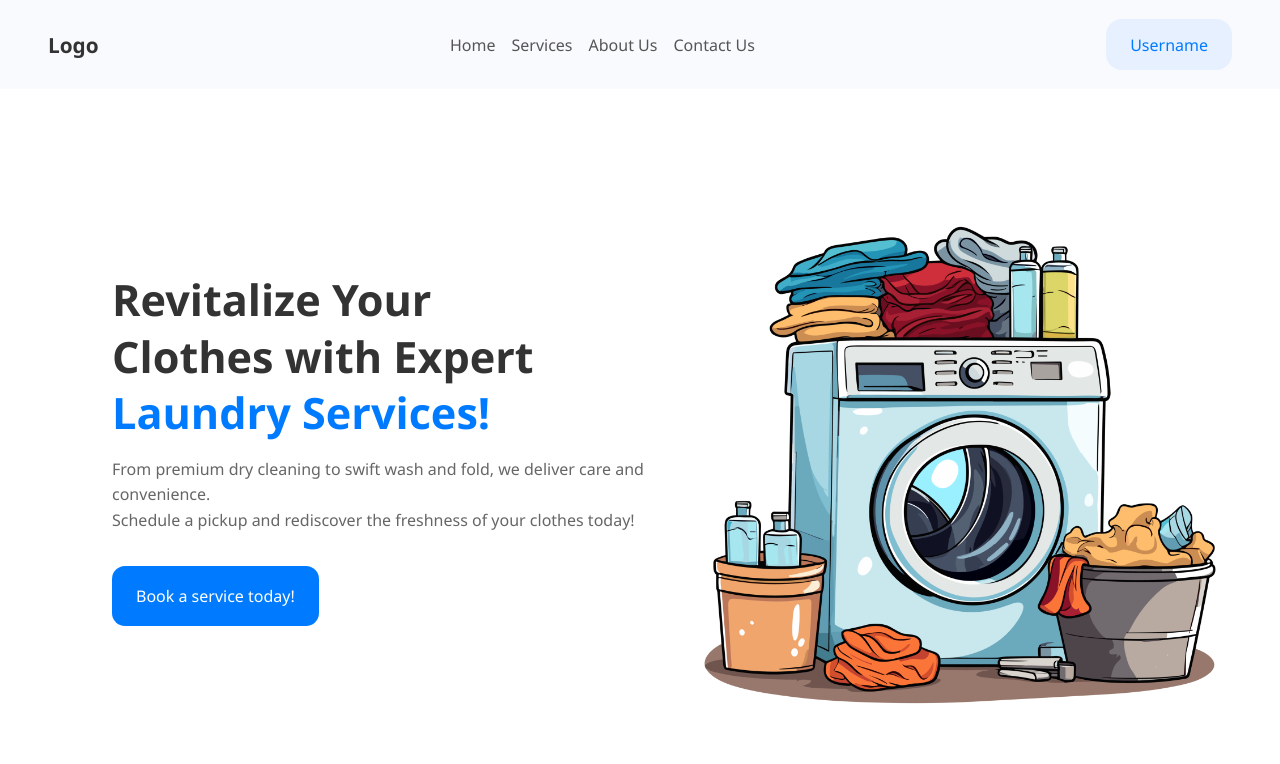
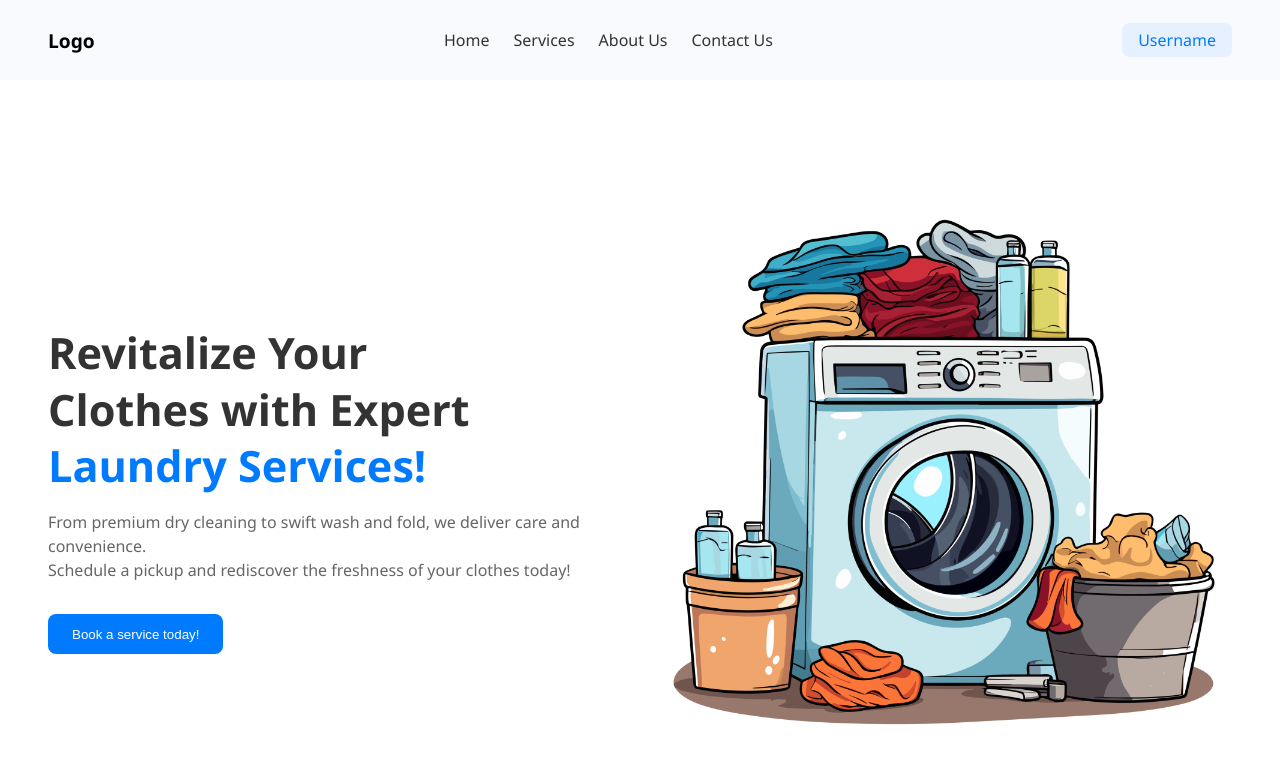
Before and after one commit to m-siddhi/laundry-services, a plain HTML site: page index.html in a window 1280 px wide. Drawn offline with Linux system fonts and the light colour scheme.

Commit message:
Remove scrollbars and fit page to viewport

```diff
--- a/style.css
+++ b/style.css
@@ -1,76 +1,63 @@
-* {
+html,
+body {
+    height: 100vh;
     margin: 0;
     padding: 0;
-    box-sizing: border-box;
+    overflow: hidden;
     font-family: "Segoe UI", sans-serif;
-}
-
-body {
-    background-color: #ffffff;
+    background-color: #fff;
 }
 
 .navbar {
+    height: 80px;
     display: flex;
-    flex-wrap: wrap;
     justify-content: space-between;
     align-items: center;
-    padding: 1.2rem 3rem;
+    padding: 0 3rem;
     background-color: #f9fafe;
 }
 
 .logo {
-    font-size: 1.3rem;
     font-weight: bold;
-    color: #333;
+    font-size: 1.2rem;
 }
 
 .nav-links {
     display: flex;
-    flex-wrap: wrap;
-    gap: 1rem;
+    gap: 1.5rem;
 }
 
 .nav-links a {
     text-decoration: none;
-    color: #555;
+    color: #333;
     font-weight: 500;
-    transition: color 0.3s;
-}
-
-.nav-links a:hover {
-    color: #007bff;
 }
 
 .user {
-    padding: 0.9rem 1.5rem;
+    padding: 0.4rem 1rem;
     background-color: #e6f0ff;
     color: #007bff;
-    border-radius: 16px;
-    font-weight: 500;
+    border-radius: 8px;
 }
 
-/* Hero Section */
+/* Hero section (full viewport - navbar height) */
 .hero {
     display: flex;
-    flex-wrap: wrap;
-    height: calc(100vh - 80px);
+    height: calc(100vh - 80px); /* 80px navbar */
     padding: 2rem 3rem;
     align-items: center;
     justify-content: space-between;
-    background-color: #ffffff;
 }
 
 .hero-left {
     flex: 1;
-    min-width: 300px;
     padding-right: 2rem;
-    padding-left: 4rem;
 }
 
 .hero-left h1 {
     font-size: 2.7rem;
+    line-height: 1.3;
     color: #333;
-    line-height: 1.3;
     margin-bottom: 1rem;
 }
 
@@ -82,46 +69,36 @@ body {
     font-size: 1rem;
     color: #666;
     margin-bottom: 2rem;
-    line-height: 1.6;
+    line-height: 1.5;
 }
 
 .hero-left button {
-    padding: 1.2rem 1.5rem;
+    padding: 0.8rem 1.5rem;
     background-color: #007bff;
     border: none;
     color: #fff;
-    font-size: 1rem;
-    border-radius: 13px;
+    border-radius: 8px;
     cursor: pointer;
-    transition: background 0.3s;
-}
-
-.hero-left button:hover {
-    background-color: #0056b3;
 }
 
 .hero-right {
     flex: 1;
-    min-width: 300px;
     display: flex;
     justify-content: center;
     align-items: center;
-    margin-top: 2rem;
 }
 
 .hero-right img {
     max-width: 100%;
-    height: auto;
     max-height: 80vh;
 }
 
-/* Responsive Design */
+/* Responsive */
 @media (max-width: 768px) {
     .hero {
         flex-direction: column;
         text-align: center;
         padding: 2rem;
-        height: auto;
     }
 
     .hero-left {
@@ -132,13 +109,8 @@ body {
         font-size: 2rem;
     }
 
-    .hero-left p {
-        font-size: 0.95rem;
-    }
-
     .hero-left button {
         width: 80%;
-        margin: 0 auto;
     }
 
     .hero-right {
@@ -147,15 +119,8 @@ body {
 
     .navbar {
         flex-direction: column;
+        height: auto;
         gap: 1rem;
         padding: 1rem;
     }
-
-    .nav-links {
-        justify-content: center;
-    }
-
-    .user {
-        margin-top: 0.5rem;
-    }
 }
```
